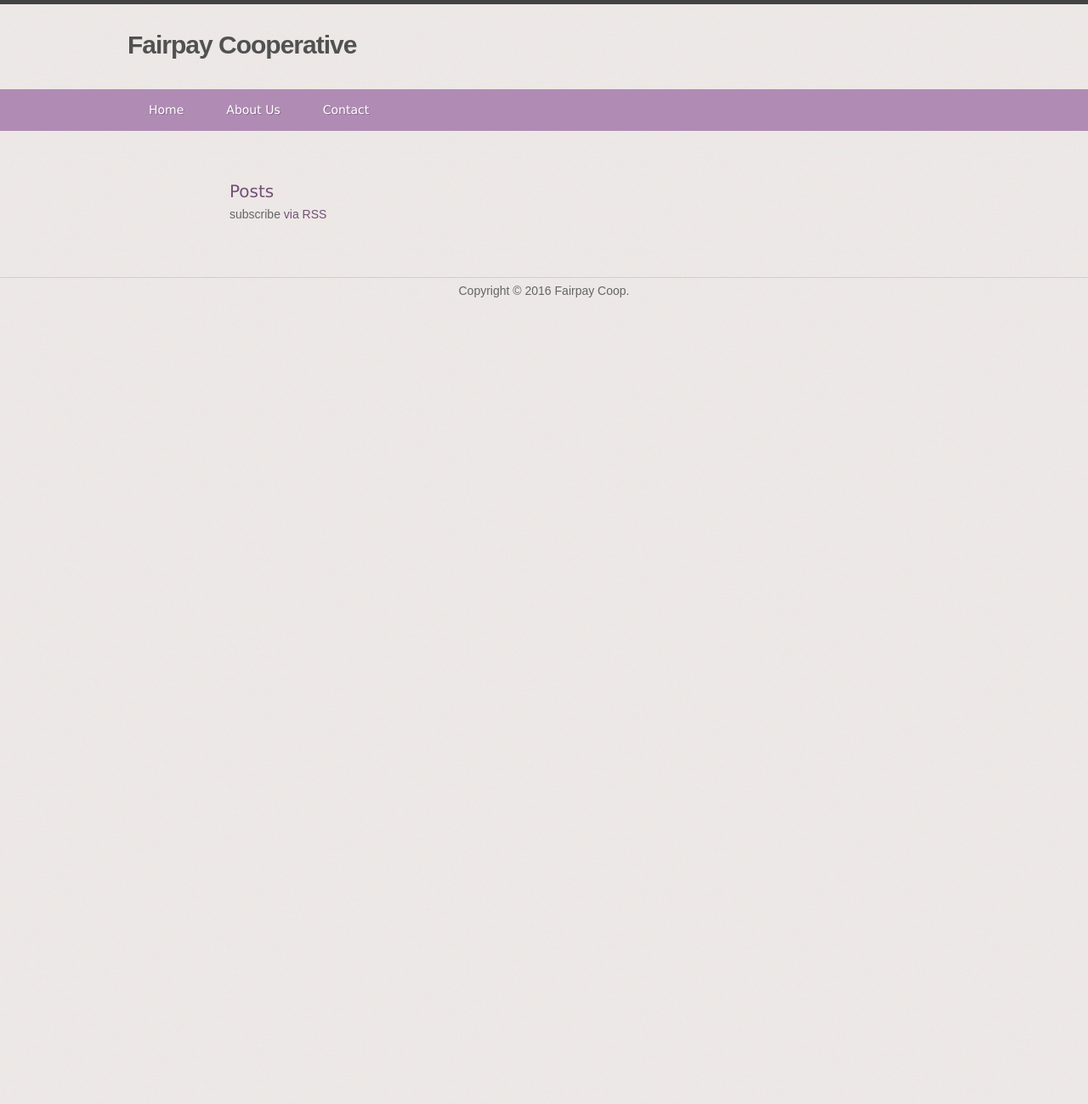
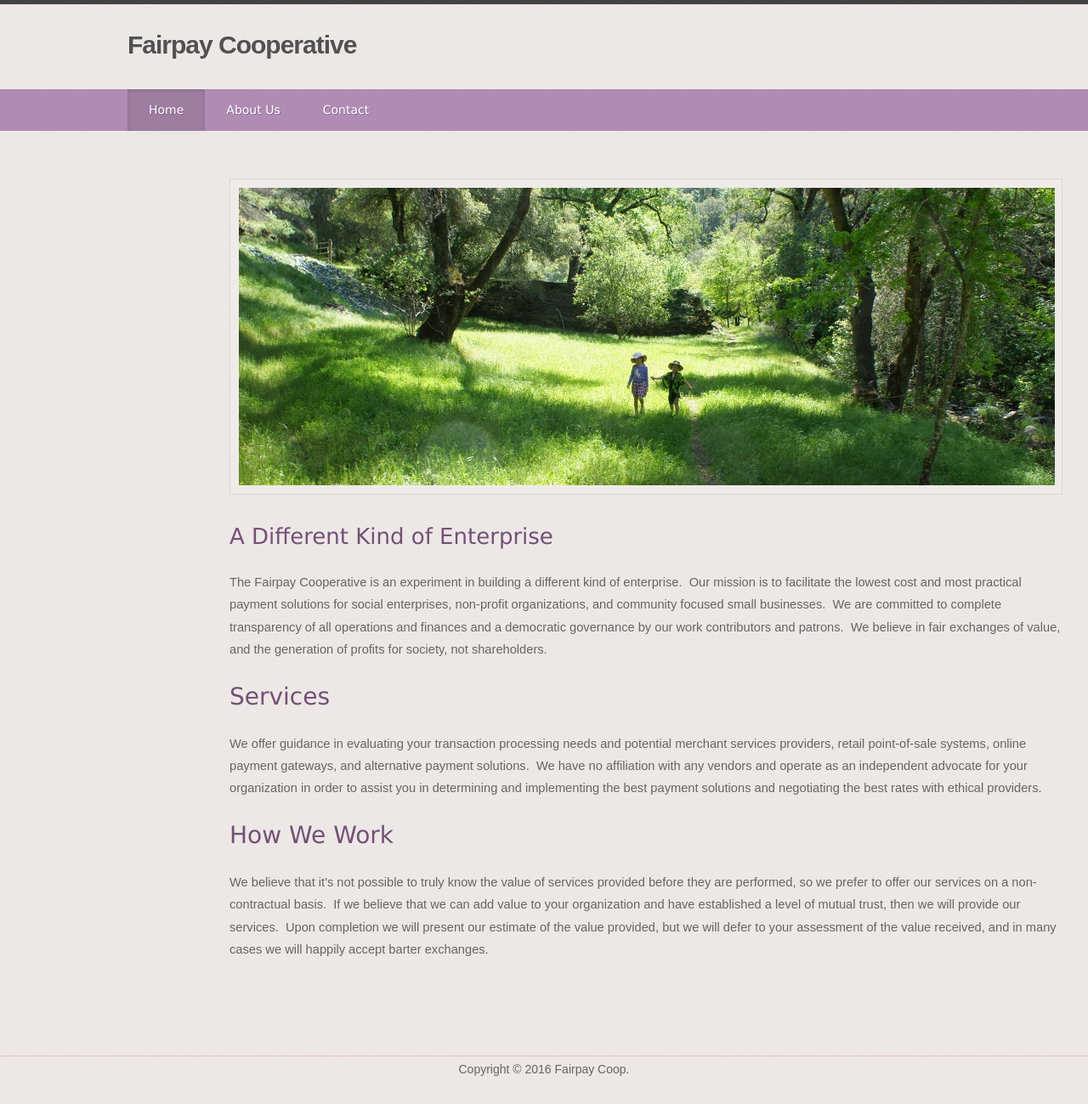
Before and after one commit to fairpay-coop/fairpay-coop.github.io, a Jekyll site: the page built from index.html, in a window 1280 px wide. Shown: the whole page at 85% size. Built offline with Jekyll 4.4.1, drawn with Linux system fonts in a browser that asks for light colours; a style sheet for code colours, icons or effects is not loaded; before the commit the page ends 900 px from its top, so only the background shows below that.

Commit message:
Rename home into index

```diff
--- a/_config.yml
+++ b/_config.yml
@@ -6,14 +6,14 @@
 # 'jekyll serve'. If you change this file, please restart the server process.
 
 # Site settings
-title: Your awesome title
-email: your-email@domain.com
+title: Fairpay Coop.
+email: info@fairpay.coop
 description: > # this means to ignore newlines until "baseurl:"
   Write an awesome description for your new site here. You can edit this
   line in _config.yml. It will appear in your document head meta (for
   Google search results) and in your feed.xml site description.
-baseurl: "" # the subpath of your site, e.g. /blog
-url: "http://yourdomain.com" # the base hostname & protocol for your site
+baseurl: ""
+url: "http://fairpay.coop"
 twitter_username: jekyllrb
 github_username:  jekyll
 
--- a/_includes/header.html
+++ b/_includes/header.html
@@ -25,7 +25,7 @@
       <div class="themeNavigationArea" style="width:100%;">
         <div id="navigation">
           <ul id="nav-top" data-navorientation=horizontal>
-            <li class="{% if page.id == 'home' %}selected{% endif %}"><a target="_self" href="home.html"><span>Home</span><em></em></a></li>
+            <li class="{% if page.id == 'home' %}selected{% endif %}"><a target="_self" href="index.html"><span>Home</span><em></em></a></li>
             <li class="{% if page.id == 'about-us' %}selected{% endif %}"><a target="_self" href="about-us.html"><span>About Us</span><em></em></a></li>
             <li class="{% if page.id == 'contact' %}selected{% endif %}"><a target="_self" href="contact.html"><span>Contact</span><em></em></a></li>
           </ul>
--- a/contact.html
+++ b/contact.html
@@ -15,7 +15,7 @@ id: contact
         </div>
 
         <div id="elm_gZu6ywc_RteLEzj2Xj7Wdw" class="zpelement-wrapper text">
-          <div><p><span style="line-height: 1.8;">Email: info@fairpayments.org</span></p>
+          <div><p><span style="line-height: 1.8;">Email: info@fairpay.coop</span></p>
             <p><span>Phone: <span class="gc-cs-link" id="gc-number-0"
                                   title="Call with Google Voice">(415) 754-8844</span></span><br></p>
             <p><span style="line-height: 1.8;"><br></span></p>
--- a/index.html
+++ b/index.html
@@ -1,23 +1,64 @@
 ---
 layout: default
+title: Fairpay Cooperative - Home
+id: home
 ---
 
-<div class="home">
 
-  <h1 class="page-heading">Posts</h1>
+<div class="themeWidth">
+  <div class="themeBanner">
+    <div style="position:relative;width:960px; background-color:; height:350px;overflow:hidden;z-index:0"><img
+            id="zpBannerBg" class="" style="" src="files/banner-kids-dam-cropped-960x351.png" width="960px"
+            onload="fnSetBannerImg(this,0,0)"/></div>
+  </div>
 
-  <ul class="post-list">
-    {% for post in site.posts %}
-      <li>
-        <span class="post-meta">{{ post.date | date: "%b %-d, %Y" }}</span>
 
-        <h2>
-          <a class="post-link" href="{{ post.url | prepend: site.baseurl }}">{{ post.title }}</a>
-        </h2>
-      </li>
-    {% endfor %}
-  </ul>
+  <div class="themeContentContainer">
+    <div class="themeContentArea floatLeft" style="width:100%">
+      <div id="page-container" class="zpcontent-wrapper">
 
-  <p class="rss-subscribe">subscribe <a href="{{ "/feed.xml" | prepend: site.baseurl }}">via RSS</a></p>
+        <div id="elm_rO8Eu7JKRRS-G9r3TU-L4Q" class="zpelement-wrapper text">
+          <div><h3>A Different Kind of Enterprise</h3></div>
+        </div>
 
+        <div id="elm_GskTibPAT-WQZOpJhNk7nQ" class="zpelement-wrapper text">
+          <div><p><span><span style="font-size: 14.666667px;">The Fairpay Cooperative is an experiment in building a different kind of enterprise.  Our mission is to facilitate the lowest cost and most practical payment solutions for social enterprises, non-profit organizations, and community focused small businesses.  We are committed to complete transparency of all operations and finances and a democratic governance by our work contributors and patrons.  We believe in fair exchanges of value, and the generation of profits for society, not shareholders.</span></span>
+          </p></div>
+        </div>
+
+        <div id="elm_uLQ9ftTdTl2Zev7tA7zIZw" class="zpelement-wrapper text">
+          <div><h2>Services</h2></div>
+        </div>
+
+        <div id="elm_9Yrhsc4QRuqslvOPTmiCdA" class="zpelement-wrapper text">
+          <div><p><span><span style="font-size: 14.666667px;">We offer guidance in evaluating your transaction processing needs and potential merchant services providers, retail point-of-sale systems, online payment gateways, and alternative payment solutions.  We have no affiliation with any vendors and operate as an independent advocate for your organization in order to assist you in determining and implementing the best payment solutions and negotiating the best rates with ethical providers.</span></span>
+          </p></div>
+        </div>
+
+        <div id="elm_rMqKZQD2S62N0xxd48htuQ" class="zpelement-wrapper text">
+          <div><h2>How We Work</h2></div>
+        </div>
+
+        <div id="elm_mbI-wzkIQTOlwCOj-VP8UA" class="zpelement-wrapper text">
+          <div><p><span><span style="font-size: 14.666667px;">We believe that it's not possible to truly know the value of services provided before they are performed, so we prefer to offer our services on a non-contractual basis.  If we believe that we can add value to your organization and have established a level of mutual trust, then we will provide our services.  Upon completion we will present our estimate of the value provided, but we will defer to your assessment of the value received, and in many cases we will happily accept barter exchanges.</span></span>
+          </p></div>
+        </div>
+      </div>
+    </div>
+
+  </div>
 </div>
+
+
+<div id="carouselCont" style="display:none">
+  <div class="zs-slideshow-right-arrow"></div>
+  <div class="zs-slideshow-left-arrow"></div>
+  <div class="themeSlideshowOuterContainer"><span class="themeSlideshowInnerContainer"> <span
+          class="zs-slideshow-control"></span> </span></div>
+</div>
+<div id="carouselCont" style="display:none">
+  <div class="zs-slideshow-right-arrow"></div>
+  <div class="zs-slideshow-left-arrow"></div>
+  <div class="themeSlideshowOuterContainer"><span class="themeSlideshowInnerContainer"><span
+          class="zs-slideshow-control"></span></span></div>
+</div>
```
Also changed, not shown: home.html (deleted, +0 -64 lines).
